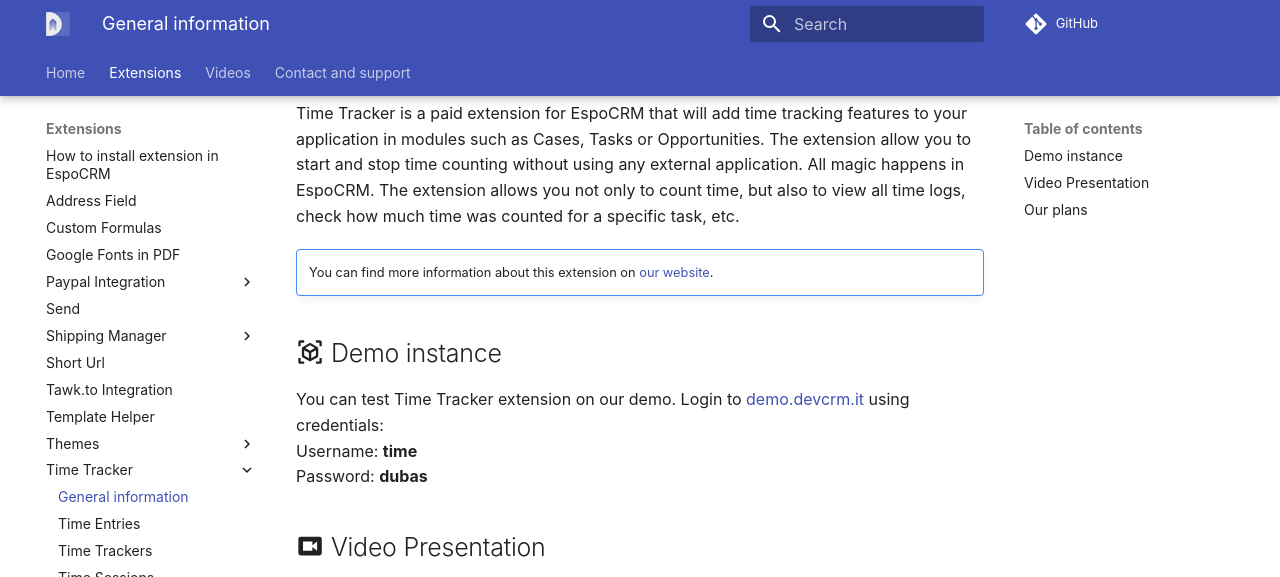
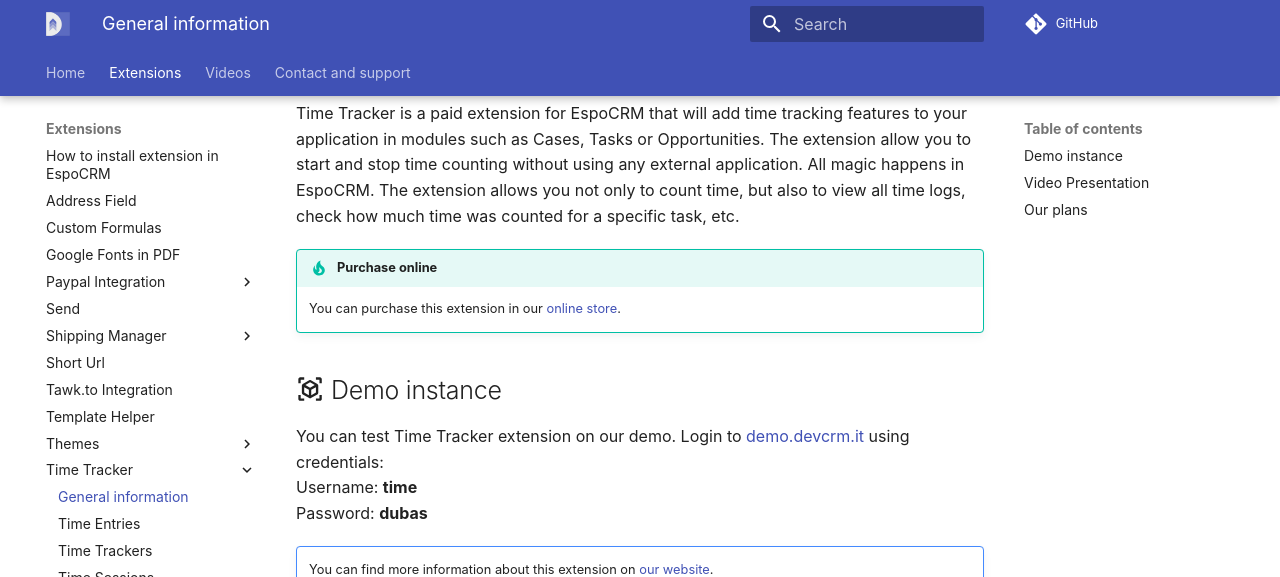
Before and after one commit to dubas-pro/documentation, an MkDocs documentation site: the page built from docs/extensions/time-tracker/index.md, in a window 1280 px wide and 900 px high, scrolled down 517 px, cut to the strip 0-577 px from the top of the window. Built offline with MkDocs 1.6.1 and Material for MkDocs 9.7.7, drawn with Linux system fonts in a browser that asks for light colours; some web fonts are replaced; comment, search, counter and statistics services are not loaded.

Commit message:
add purchase notes

```diff
--- a/docs/extensions/time-tracker/index.md
+++ b/docs/extensions/time-tracker/index.md
@@ -3,13 +3,16 @@
 
 Time Tracker is a paid extension for EspoCRM that will add time tracking features to your application in modules such as Cases, Tasks or Opportunities. The extension allow you to start and stop time counting without using any external application. All magic happens in EspoCRM. The extension allows you not only to count time, but also to view all time logs, check how much time was counted for a specific task, etc.
 
-!!! note ""
-    You can find more information about this extension on [our website](https://devcrm.it/time-tracker).
+!!! tip "Purchase online"
+    You can purchase this extension in our [online store](https://store.devcrm.it/product/time-tracker/).
 
 ## :material-cube-scan: Demo instance
 You can test Time Tracker extension on our demo. Login to [demo.devcrm.it](https://demo.devcrm.it) using credentials:
 Username: **time**
 Password: **dubas**
+
+!!! note ""
+    You can find more information about this extension on [our website](https://devcrm.it/time-tracker).
 
 ## :material-video-box: Video Presentation
 <div class="video-wrapper">
```
Also changed, not shown: docs/extensions/paypal/index.md (+5 -2 lines), docs/extensions/send.md (+6 -2 lines), docs/extensions/woocommerce/index.md (+5 -2 lines).
